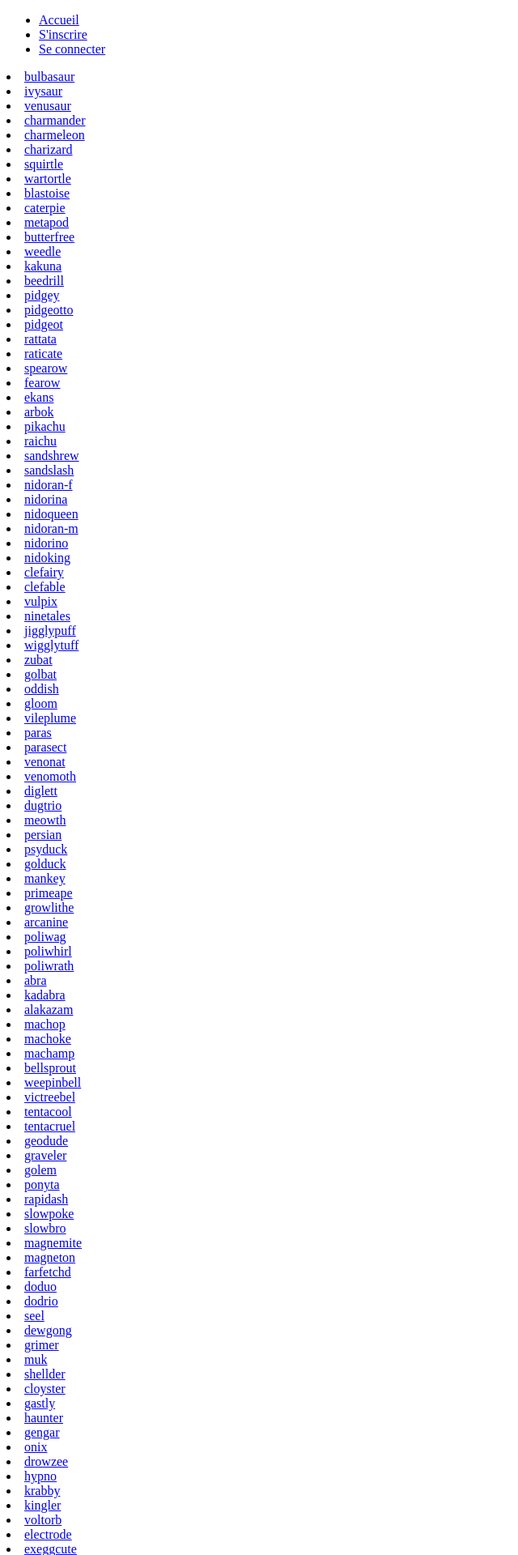
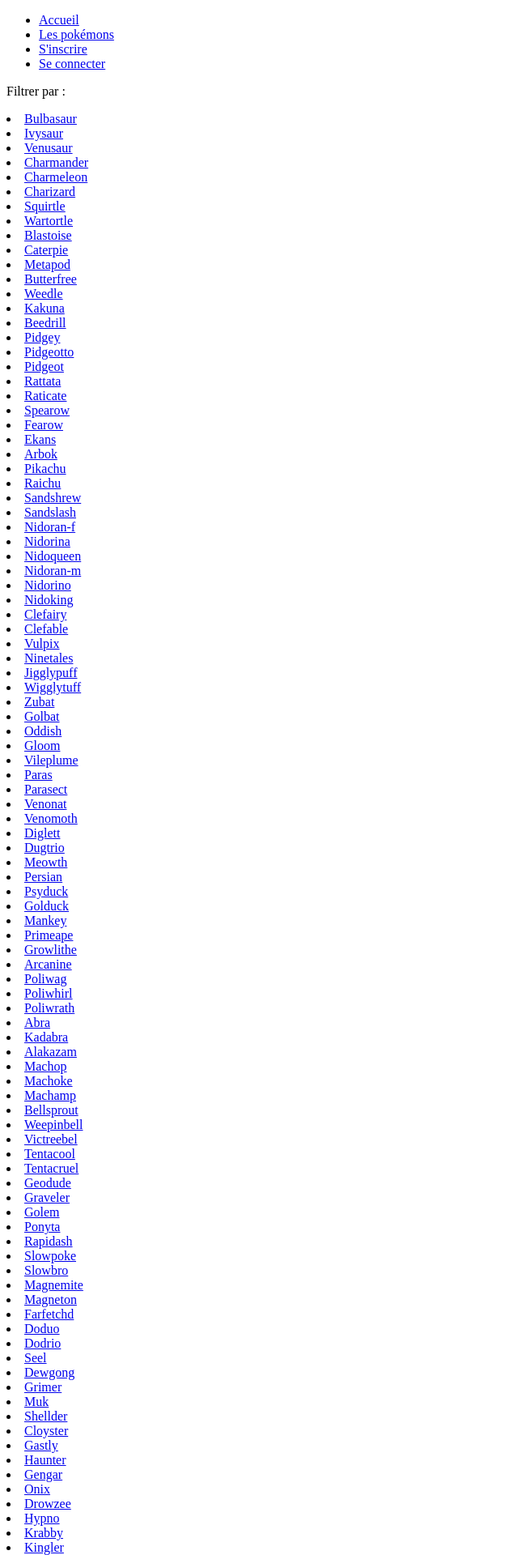
Before and after one commit to rosvali/pokecoin, a Rails app: page /pokemons in a window 1280 px wide. Shown: the top 1920 px of the page at 81% size, without its empty margins (0-640 px from the left). Run offline with Rails 7, Linux system fonts and the light colour scheme; data comes from the database, SQL or seed files in the repository; some libraries are stand-ins or nearby versions.

Commit message:
little fix on pokemons

```diff
--- a/app/controllers/pokemons_controller.rb
+++ b/app/controllers/pokemons_controller.rb
@@ -32,7 +32,7 @@
       sell(vendor, @pokemon)
       redirect_to user_path(current_user.id), notice: "Vente conclue !"
     else
-      flash.alert = "Pas assez de thunasse t'es trop pauvre cheh"
+      flash.alert = "Pas assez de PokeDollars"
       render 'checkout'
     end
   end
--- a/app/views/layouts/_navbar.html.erb
+++ b/app/views/layouts/_navbar.html.erb
@@ -1,6 +1,7 @@
 <nav>
 <ul>
 <li><%= link_to "Accueil", root_path %></li>
+<li><%= link_to "Les pokémons", pokemons_path %></li>
 <% if !current_user %>
 <li><%= link_to "S'inscrire", new_user_registration_path%></li>
 <li><%= link_to "Se connecter", new_user_session_path%></li>
--- a/app/views/pokemons/index.html.erb
+++ b/app/views/pokemons/index.html.erb
@@ -1,5 +1,9 @@
-<% @pokemons.each do |pokemon| %>
-    <li>
-        <%= link_to pokemon.name, pokemon_path(pokemon.id) %>
-    </li>
-<% end %>
+<div>
+    <p> Filtrer par :</p>
+
+    <% @pokemons.each do |pokemon| %>
+        <li>
+        <%= link_to pokemon.name.capitalize, pokemon_path(pokemon.id) %>
+        </li>
+        <% end %>
+</div>
```
